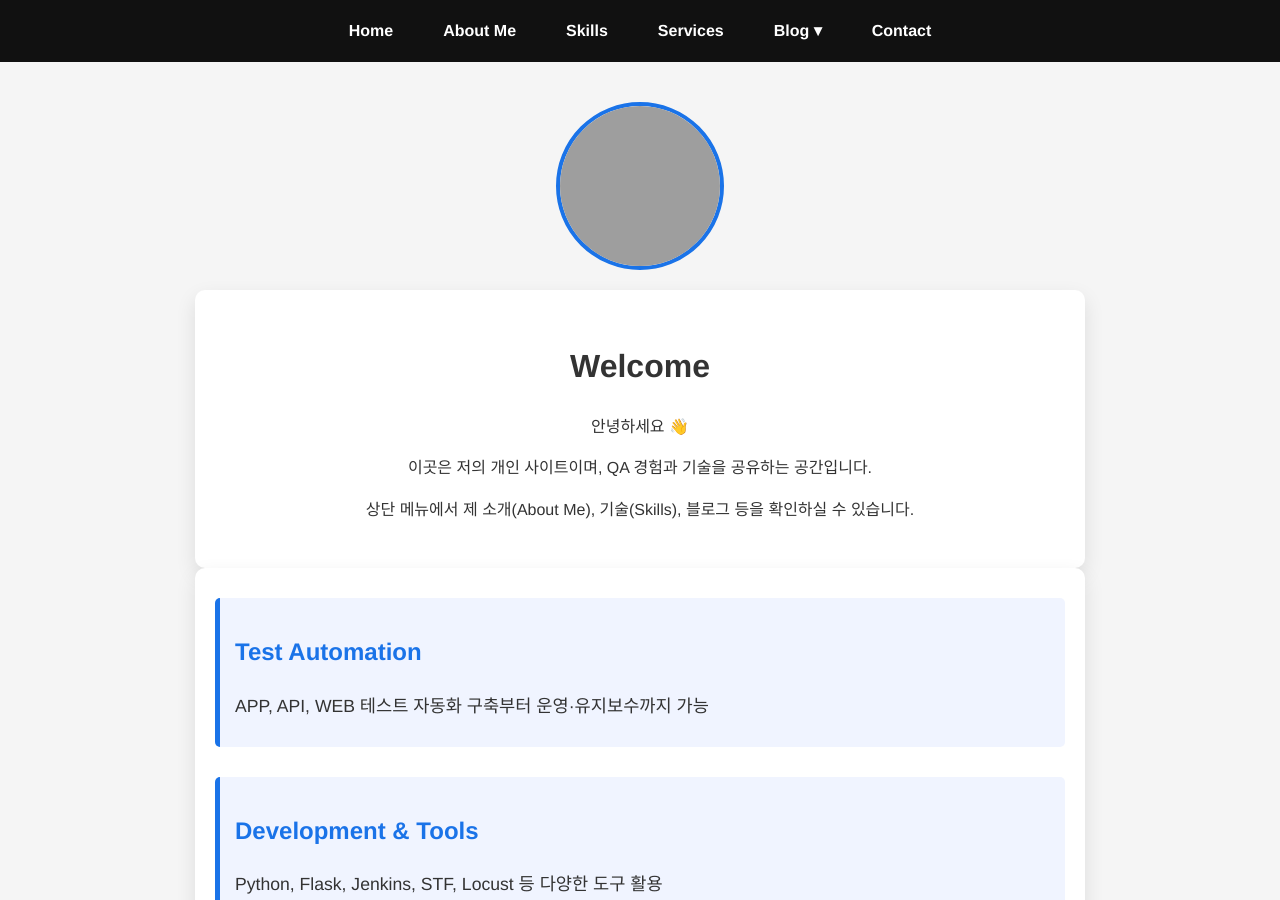
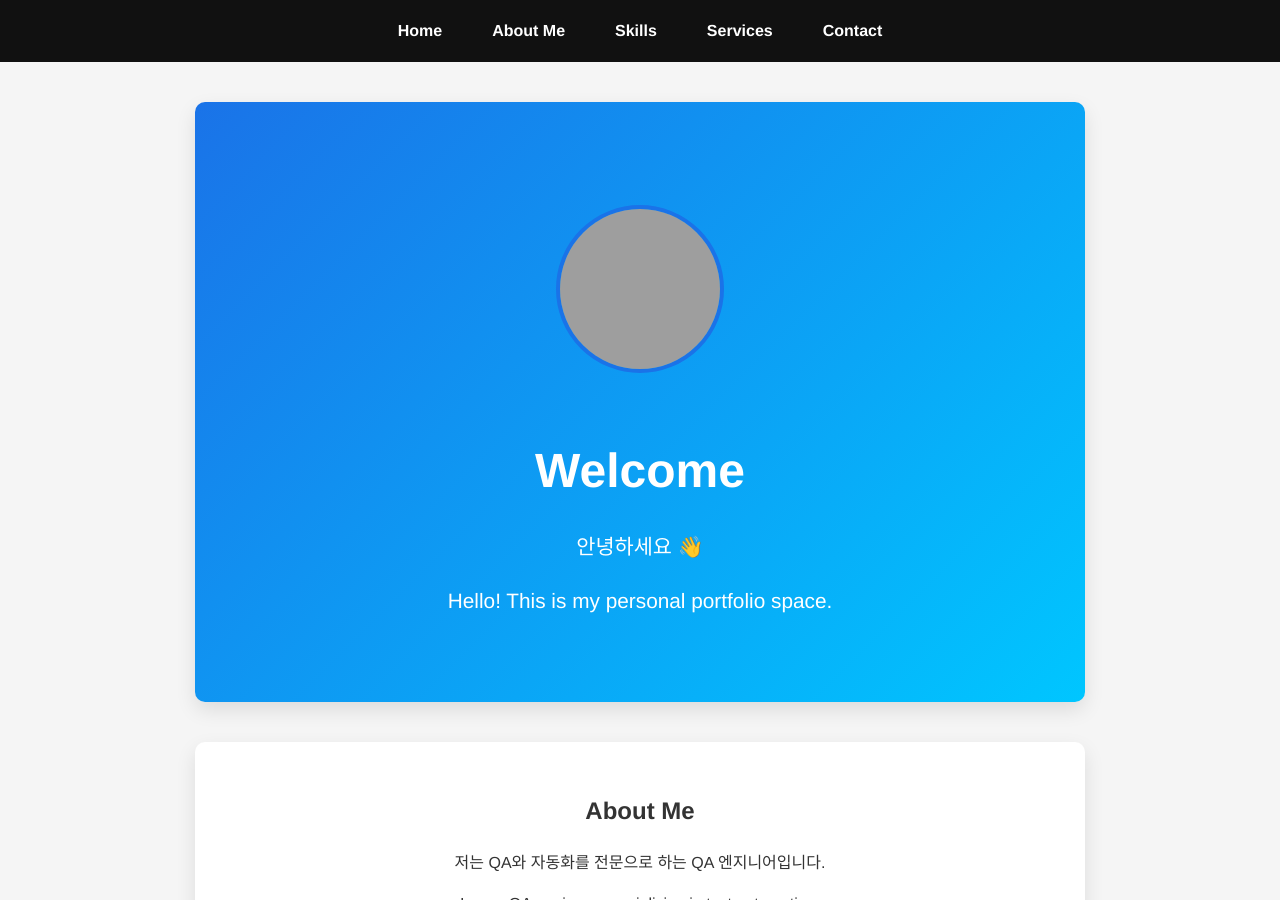
Before and after one commit to goddessbest83/mpark, a Jekyll site: the page built from index.md, in a window 1280 px wide and 900 px high. Built offline with Jekyll 4.4.1, drawn with Linux system fonts in a browser that asks for light colours; some of the changed text lies outside the part shown; grey boxes are pictures that could not be loaded.

Commit message:
one page 구조로 변경

```diff
--- a/_includes/nav.html
+++ b/_includes/nav.html
@@ -1,16 +1,9 @@
 <nav>
   <ul>
-    <li><a href="/" class="active">Home</a></li>
-    <li><a href="about.html">About Me</a></li>
-    <li><a href="skills.html">Skills</a></li>
-    <li><a href="services.html">Services</a></li>
-    <li>
-      <a href="blog.html">Blog ▾</a>
-      <ul>
-        <li><a href="https://goddessbest-qa.tistory.com/" target="_blank">QA Fun Blog</a></li>
-        <li><a href="https://medium.com/@mpark_99491" target="_blank">Medium</a></li>
-      </ul>
-    </li>
-    <li><a href="contact.html">Contact</a></li>
+    <li><a href="#home">Home</a></li>
+    <li><a href="#about">About Me</a></li>
+    <li><a href="#skills">Skills</a></li>
+    <li><a href="#services">Services</a></li>
+    <li><a href="#contact">Contact</a></li>
   </ul>
 </nav>
--- a/_layouts/default.html
+++ b/_layouts/default.html
@@ -7,6 +7,7 @@
   <link rel="stylesheet" href="assets/css/style.css">
 </head>
 <body>
+
   {% include nav.html %}
 
   <main>
@@ -14,6 +15,7 @@
   </main>
 
   {% include footer.html %}
+
   <script src="assets/js/script.js"></script>
 </body>
 </html>
--- a/assets/css/style.css
+++ b/assets/css/style.css
@@ -16,7 +16,7 @@
   transition: color 0.3s;
 }
 a:hover {
-  color: #1a73e8;
+  color: #fff;
 }
 
 /* ===== 네비게이션 ===== */
@@ -60,9 +60,11 @@
   padding: 8px 15px;
   display: block;
   border-radius: 5px;
+  transition: background 0.3s, color 0.3s;
 }
 nav a:hover {
   background: #1a73e8;
+  color: #fff; /* 항상 글자 보이도록 */
 }
 
 /* ===== 푸터 ===== */
@@ -110,36 +112,25 @@
   border: 4px solid #1a73e8;
 }
 
-/* ===== 홈 콘텐츠 및 섹션 공통 ===== */
-.home-content,
+/* ===== 섹션 공통 ===== */
 section {
   max-width: 850px;
-  margin: 0 auto;
+  margin: 40px auto;
   padding: 30px 20px;
-  text-align: center;
   background: #fff;
   border-radius: 10px;
   box-shadow: 0 8px 20px rgba(0,0,0,0.1);
+  text-align: center;
   opacity: 0;
   transform: translateY(20px);
   transition: all 0.6s ease-out;
 }
-section.visible,
-.home-content.visible {
+section.visible {
   opacity: 1;
   transform: translateY(0);
 }
-section h2, section h3 {
-  margin-bottom: 20px;
-  color: #1a73e8;
-}
-section p, section li {
-  font-size: 1.1em;
-  line-height: 1.6;
-  margin-bottom: 12px;
-}
 
-/* ===== 스킬 / 서비스 / 컨택 아이템 ===== */
+/* ===== 카드형 아이템 ===== */
 .skill-item, .service-item, .contact-item {
   margin-bottom: 30px;
   text-align: left;
@@ -154,12 +145,9 @@
   box-shadow: 0 8px 15px rgba(0,0,0,0.15);
 }
 
-/* ===== Contact 링크 ===== */
-.contact a {
-  color: #1a73e8;
-}
-.contact a:hover {
-  text-decoration: underline;
+/* ===== 앵커 스크롤 ===== */
+html {
+  scroll-behavior: smooth;
 }
 
 /* ===== Fade-in keyframes ===== */
--- a/assets/js/script.js
+++ b/assets/js/script.js
@@ -1,14 +1,15 @@
-document.addEventListener("DOMContentLoaded", function() {
-  const observerOptions = { threshold: 0.1 };
+document.addEventListener('DOMContentLoaded', () => {
+  const sections = document.querySelectorAll('section');
+
   const observer = new IntersectionObserver((entries) => {
     entries.forEach(entry => {
-      if (entry.isIntersecting) {
+      if(entry.isIntersecting){
         entry.target.classList.add('visible');
       }
     });
-  }, observerOptions);
+  }, { threshold: 0.2 });
 
-  // 모든 섹션 및 fade-in 요소
-  const fadeElements = document.querySelectorAll('section, .home-content, .skill-item, .service-item, .contact-item');
-  fadeElements.forEach(el => observer.observe(el));
+  sections.forEach(section => {
+    observer.observe(section);
+  });
 });
--- a/index.md
+++ b/index.md
@@ -3,33 +3,65 @@
 title: Home
 ---
 
-<div class="home-profile">
-  <img src="https://media.licdn.com/dms/image/v2/D4E03AQFzpNcqJyRCvw/profile-displayphoto-shrink_800_800/profile-displayphoto-shrink_800_800/0/1696849363439?e=1760572800&v=beta&t=h4F84x5i8ipAh6G11kUnj7WgQHo-IfuA00_SFRLlUzA"
-       alt="Profile Image" class="linkedin-profile">
-</div>
+<!-- ===== Home Section ===== -->
+<section id="home" class="hero">
+  <div class="home-profile">
+    <img src="https://media.licdn.com/dms/image/v2/D4E03AQFzpNcqJyRCvw/profile-displayphoto-shrink_800_800/profile-displayphoto-shrink_800_800/0/1696849363439?e=1760572800&v=beta&t=h4F84x5i8ipAh6G11kUnj7WgQHo-IfuA00_SFRLlUzA"
+         alt="Profile Image" class="linkedin-profile">
+  </div>
+  <div class="home-content">
+    <h1>Welcome</h1>
+    <p>안녕하세요 👋</p>
+    <p>Hello! This is my personal portfolio space.</p>
+  </div>
+</section>
 
-<div class="home-content">
-  <h1>Welcome</h1>
-  <p>안녕하세요 👋</p>
-  <p>이곳은 저의 개인 사이트이며, QA 경험과 기술을 공유하는 공간입니다.</p>
-  <p>상단 메뉴에서 제 소개(About Me), 기술(Skills), 블로그 등을 확인하실 수 있습니다.</p>
-</div>
+<!-- ===== About Me Section ===== -->
+<section id="about">
+  <h2>About Me</h2>
+  <p>저는 QA와 자동화를 전문으로 하는 QA 엔지니어입니다.</p>
+  <p>I am a QA engineer specializing in test automation.</p>
+  <ul>
+    <li>PC & Mobile Game QA</li>
+    <li>Android, iOS QA</li>
+    <li>PC Web, Mobile Web QA</li>
+    <li>Test Automation (QA Engineer)</li>
+  </ul>
+</section>
 
+<!-- ===== Skills Section ===== -->
 <section id="skills">
+  <h2>Skills</h2>
   <div class="skill-item">
-    <h2>Test Automation</h2>
+    <h3>Test Automation</h3>
     <p>APP, API, WEB 테스트 자동화 구축부터 운영·유지보수까지 가능</p>
+    <p>From building to maintaining APP, API, and WEB test automation.</p>
   </div>
   <div class="skill-item">
-    <h2>Development & Tools</h2>
+    <h3>Development & Tools</h3>
     <p>Python, Flask, Jenkins, STF, Locust 등 다양한 도구 활용</p>
+    <p>Utilizing various tools: Python, Flask, Jenkins, STF, Locust, etc.</p>
   </div>
   <div class="skill-item">
-    <h2>Manual QA</h2>
+    <h3>Manual QA</h3>
     <p>Testcase 작성, BVT, Regression Test, Report 발송</p>
-  </div>
-  <div class="skill-item">
-    <h2>Collaboration</h2>
-    <p>Jira, Confluence, Slack, GitHub, Bitbucket, TestLink, TestRail</p>
+    <p>Testcase creation, BVT, Regression Testing, Report sending.</p>
   </div>
 </section>
+
+<!-- ===== Services Section ===== -->
+<section id="services">
+  <h2>Services</h2>
+  <div class="service-item">
+    <p>신규 QA팀 구축 및 운영, 팀원 성장 지원</p>
+    <p>Setting up and running new QA teams, supporting team growth.</p>
+  </div>
+</section>
+
+<!-- ===== Contact Section ===== -->
+<section id="contact" class="contact">
+  <h2>Contact</h2>
+  <p>Email: <a href="mailto:goddessbest@naver.com">goddessbest@naver.com</a></p>
+  <p>이메일로 문의 주세요.</p>
+  <p>Contact via email.</p>
+</section>
```
